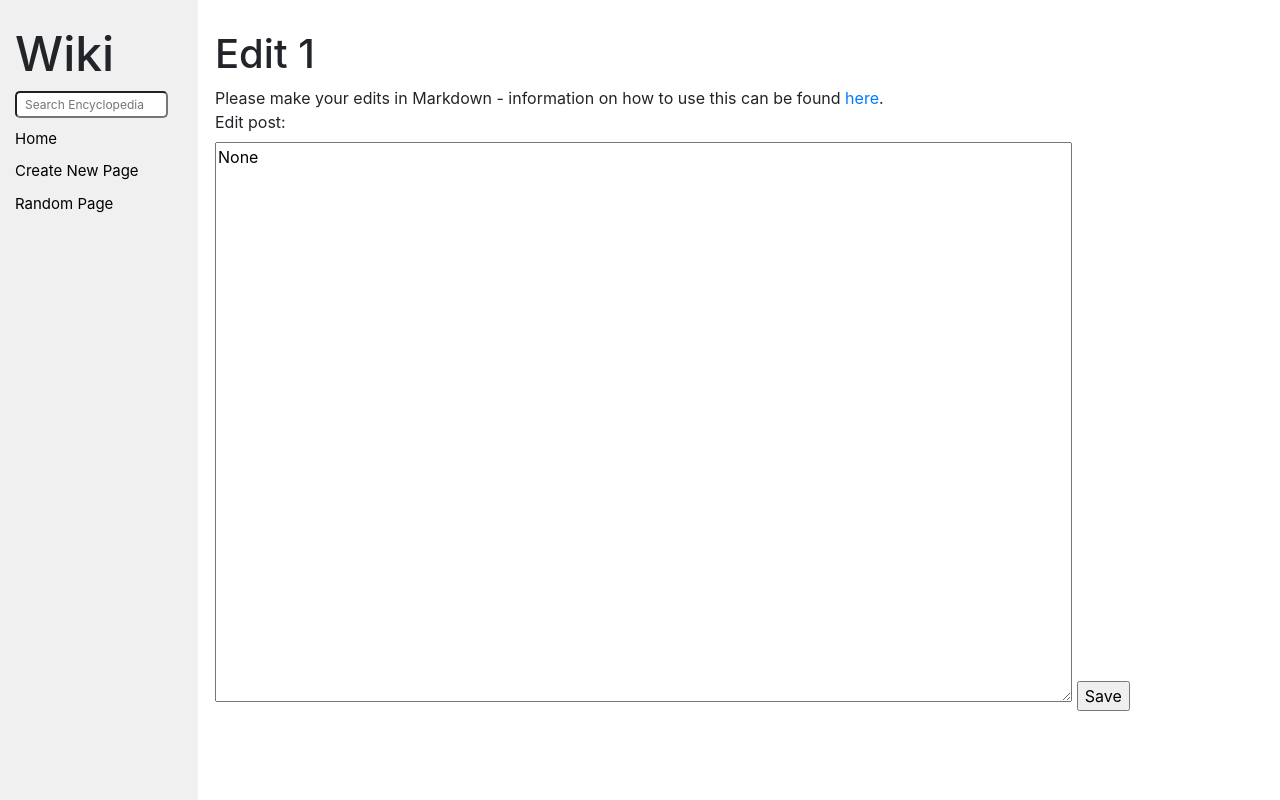
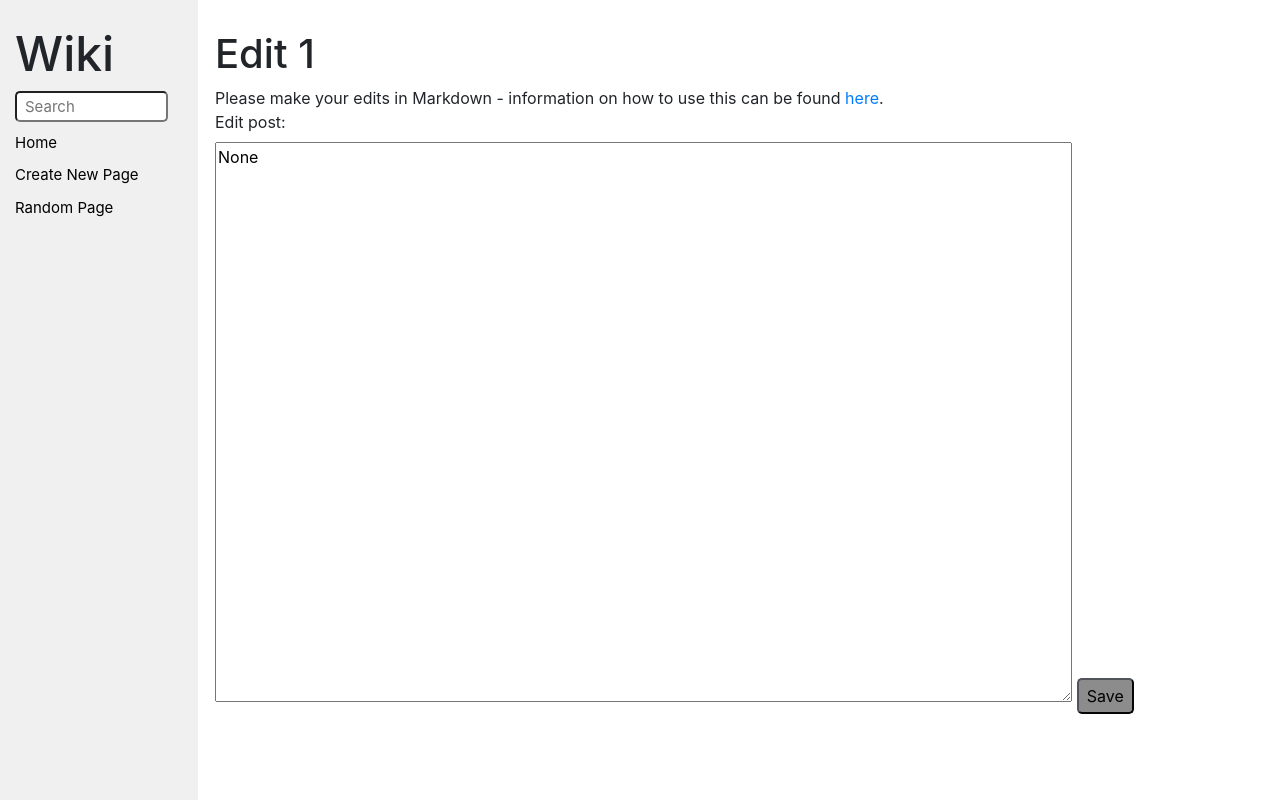
Before and after one commit to OliviaU-B/wiki, a Django app: page /edit/1 in a window 1280 px wide. Run offline with Django 3.2, Linux system fonts and the light colour scheme; some libraries are stand-ins or nearby versions.

Commit message:
Update button styling

```diff
--- a/encyclopedia/static/encyclopedia/styles.css
+++ b/encyclopedia/static/encyclopedia/styles.css
@@ -2,6 +2,7 @@ body {
     margin: 0;
     background-color: white;
     height: 100%;
+    width: 100%;
 }
 
 code {
@@ -25,7 +26,7 @@ textarea {
 
 .search {
     width: 100%;
-    font-size: 12px;
+    font-size: 15px;
     line-height: 15px;
     border-radius: 5px;
     padding: 4px 8px;
@@ -61,13 +62,26 @@ textarea {
 
 ul li a {
     color: black;
+    font-size: 15px;
 }
 
 ul li a:hover {
     color: #2A405A;
     text-decoration: none;
+    font-size: 16px;
 }
 
 .error_message {
     color: red;
 }
+
+.submit-button {
+    border-radius: 5px;
+    background-color: #8c8c8c;
+    border-color: #51555b;
+    padding: 4px 8px;
+}
+
+.submit-button:hover {
+    transform: scale(1.05);
+}
--- a/encyclopedia/templates/encyclopedia/create_entry.html
+++ b/encyclopedia/templates/encyclopedia/create_entry.html
@@ -18,7 +18,7 @@
     <input type="text" id="title" name="title" value="{{ title }}" required><br/>
     <label for="body">Entry body:</label><br/>
     <textarea id="body" name="body">{{ body }}</textarea><br/>
-    <input type="submit">
+    <input class="submit-button" type="submit">
 </form>
 
 {% endblock %}
--- a/encyclopedia/templates/encyclopedia/edit.html
+++ b/encyclopedia/templates/encyclopedia/edit.html
@@ -12,7 +12,7 @@
         {% csrf_token %}
         <label for="post_body">Edit post:</label><br/>
         <textarea id="post_body" name="post_body">{{ body }}</textarea>
-        <input type="submit" value="Save">
+        <input class="submit-button" type="submit" value="Save">
     </form>
 
 
--- a/encyclopedia/templates/encyclopedia/entry.html
+++ b/encyclopedia/templates/encyclopedia/entry.html
@@ -7,6 +7,6 @@
 {% block body %}
 
     {{ body|safe }}
-    <a href="{% url 'edit' title %}"><button>Edit page</button></a>
+    <a href="{% url 'edit' title %}"><button class="submit-button">Edit page</button></a>
 
 {% endblock %}
--- a/encyclopedia/templates/encyclopedia/layout.html
+++ b/encyclopedia/templates/encyclopedia/layout.html
@@ -15,7 +15,7 @@
             <div class="sidebar col-lg-2 col-md-3">
                 <h2 class="wiki-title">Wiki</h2>
                 <form action="{% url 'search' %}" method="get">
-                    <input class="search" type="text" name="q" placeholder="Search Encyclopedia">
+                    <input class="search" type="text" name="q" placeholder="Search">
                 </form>
                 <div>
                     <a href="{% url 'index' %}">Home</a>
```
